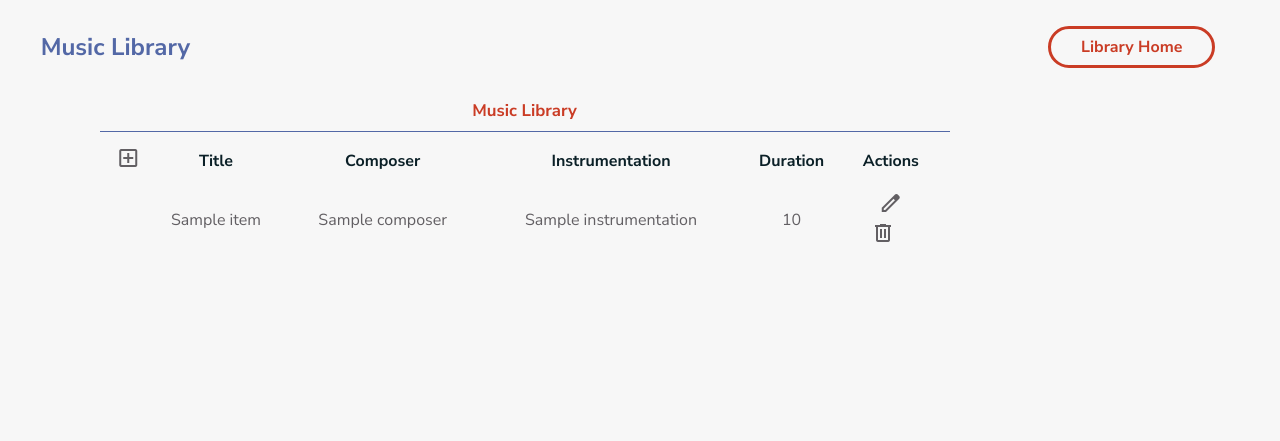
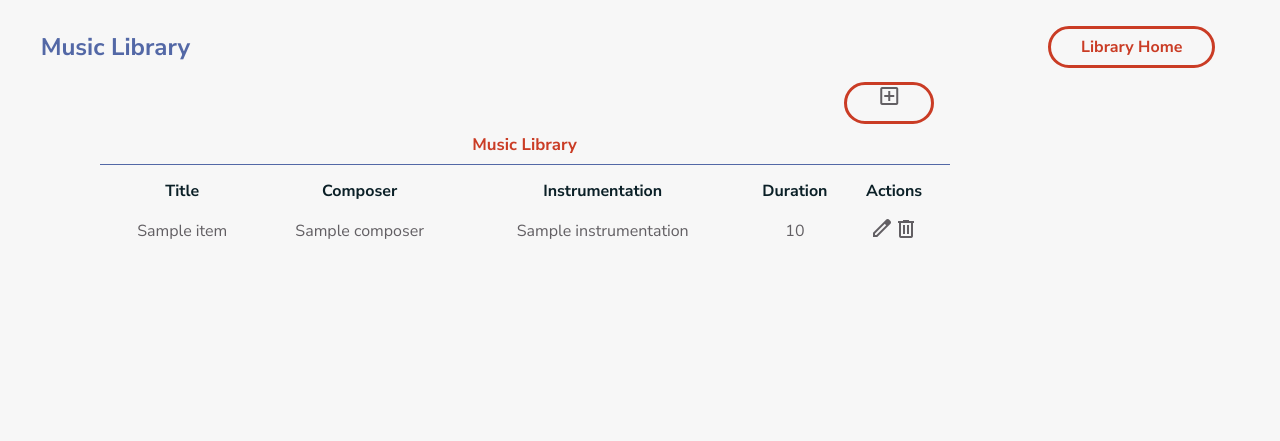
Before and after one commit to josquinlarsen/musico, a Flask app: page /library/view in a window 1280 px wide. Shown: the part 139-580 px from the top of the page. Run offline with Flask 3, Linux system fonts and the light colour scheme; the visitor is signed in with stand-in values (Sample User, id 1); tables that the repository leaves empty hold one stand-in row (values such as "Sample post"); a database or web service that is not in the repository returns one stand-in record (values such as "Sample title"); data that the repository does not hold is empty.

Commit message:
working out final stylings

```diff
--- a/app/app.py
+++ b/app/app.py
@@ -26,8 +26,24 @@ def format_date(date_value):
     """
     Convert Date to more USA freindly format
     """
-    formatted = date_value.strftime("%d %b %Y")
-    return formatted
+    month_dico = {
+        "01": "Jan",
+        "02": "Feb",
+        "03": "Mar",
+        "04": "Apr",
+        "05": "May",
+        "06": "Jun",
+        "07": "Jul",
+        "08": "Aug",
+        "09": "Sept",
+        "10": "Oct",
+        "11": "Nov",
+        "12": "Dec",
+    }
+    date_array = date_value.split('-')
+    formatted_date = f"{date_array[2]} {month_dico[date_array[1]]} {date_array[0]}"
+
+    return formatted_date
 
 # register Blueprints
 app.register_blueprint(index.bp)
--- a/app/static/main.js
+++ b/app/static/main.js
@@ -4,3 +4,22 @@ function confirmDelete(event, name) {
     const confirmed = confirm(`Do you want to delete ${name}? This cannot be undone.`);
     if (!confirmed) event.preventDefault();
 }
+
+// Display More Rows
+function loadMore() {
+    document.querySelectorAll('.hidden').forEach(row => row.classList.remove('hidden'));
+    document.getElementById('loadMoreClients').style.display = 'none';
+    document.getElementById('showLessClients').style.display = 'inline';
+}
+
+// Display Less Rows
+function showLess() {
+    document.querySelectorAll('tr').forEach((row, index) => {
+        if (index > 3) {
+            row.classList.add('hidden');
+        }
+    });
+    document.getElementById('loadMoreClients').style.display = 'inline';
+    document.getElementById('showLessClients').style.display = 'none';
+
+}
--- a/app/static/style.css
+++ b/app/static/style.css
@@ -296,6 +296,7 @@
       margin:1% 2%;
       padding:1%;
     }
+
     caption {
       border-bottom:1.5px solid var(--blue);
       color:var(--chili);
@@ -310,14 +311,17 @@
 
     tr td{
       text-align: center;
+      width:auto;
       padding:1%;
-    }
-    tr td :last-of-type {
-      width: 4rem;
     }
 
     tr th{
       padding:0.5%;
+
+    }
+    .action_btns {
+      display: flex;
+      justify-content: center;
     }
 
     /* Calendar */
@@ -329,7 +333,6 @@
       text-align: center;
       font-weight: 600;
     }
-
 
     table.calendar {
       padding:1%;
--- a/app/templates/base.html
+++ b/app/templates/base.html
@@ -1,4 +1,4 @@
-{% from 'macros/buttons.html' import add_button, edit_button, delete_button %}
+{% from 'macros/buttons.html' import add_button, edit_button, delete_button, sort_dates %}
 
 <!DOCTYPE html>
 <html lang="en">
@@ -8,7 +8,7 @@
     <title>{% block title %}musico{% endblock %}</title>
     <link rel="stylesheet" href="{{ url_for('static', filename='style.css') }}">
     <link rel="stylesheet"
-        href="https://fonts.googleapis.com/css2?family=Material+Symbols+Outlined:opsz,wght,FILL,GRAD@24,400,0,0&icon_names=add_box,arrow_downward,arrow_upward,chevron_left,chevron_right,delete,edit,edit_calendar,today" />
+        href="https://fonts.googleapis.com/css2?family=Material+Symbols+Outlined:opsz,wght,FILL,GRAD@24,400,0,0&icon_names=add_box,arrow_downward,arrow_upward,chevron_left,chevron_right,delete,edit,edit_calendar,help,today" />
     <script src="{{ url_for('static', filename='main.js') }}"></script>
 </head>
 <body>
--- a/app/templates/calendar/edit_event.html
+++ b/app/templates/calendar/edit_event.html
@@ -14,7 +14,7 @@
         <form method="POST">
             <fieldset>
                 <label for="date">Date:</label>
-                <input type="date" name="date" value="{{ event.date }}" required>
+                <input type="date" name="date" value="{{ event.date | format_date}}" required>
 
                 <label for="event_name">Event:</label>
                 <input type="text" name="event_name" value="{{ event.event_name }}" required>
--- a/app/templates/calendar/event_detail.html
+++ b/app/templates/calendar/event_detail.html
@@ -18,16 +18,14 @@
             <th>Actions:</th>
             <td>
                 <div class="action_btns">
-                <!-- Button to edit the event -->
                 {{ edit_button(event.event_name, url_for('event_calendar.update_event', event_id=event.id)) }}
-                <!-- Button to delete the event -->
                 {{ delete_button(event.event_name, url_for('event_calendar.delete_event', event_id=event.id)) }}
                 </div>
             </td>
         </tr>
         <tr>
             <th>Date: </th>
-            <td>{{event.date}}</td>
+            <td>{{event.date | format_date }}</td>
         <tr>
             <th>Event: </th>
             <td>{{ event.event_name }}</td>
--- a/app/templates/library/add_piece.html
+++ b/app/templates/library/add_piece.html
@@ -10,7 +10,7 @@
         <a href="{{ url_for('library.index') }}">Library Home</a>
     </div>
 </div>
-
+    <div class="container">
     <form method="POST">
         <fieldset>
             <label for="title">Title:</label>
@@ -28,6 +28,6 @@
             <button type="submit">Add</button>
         </fieldset>
     </form>
-
+</div>
 </main>
 {% endblock %}
--- a/app/templates/library/edit_piece.html
+++ b/app/templates/library/edit_piece.html
@@ -10,7 +10,7 @@
         <a href="{{ url_for('library.index') }}">Library Home</a>
     </div>
 </div>
-
+    <div class="container">
     <form method="POST">
         <fieldset>
             <label for="title">Title:</label>
@@ -29,6 +29,6 @@
 
         </fieldset>
     </form>
-
+</div>
 </main>
 {% endblock %}
--- a/app/templates/library/view_library.html
+++ b/app/templates/library/view_library.html
@@ -11,12 +11,15 @@
     </div>
 </div>
 <div class="container">
+<div class="client_container">
+    <div>
+        {{ add_button(url_for('library.add_piece'))}}
+    </div>
     <div>
         <table>
             <caption>Music Library</caption>
             <thead>
                 <tr>
-                    <th>{{ add_button(url_for('library.add_piece'))}}</th>
                     <th>Title</th>
                     <th>Composer</th>
                     <th>Instrumentation</th>
@@ -27,19 +30,20 @@
             <tbody>
                 {% for piece in pieces %}
                     <tr>
-                        <td></td>
                         <td>{{ piece.title }}</td>
                         <td>{{ piece.composer | default('---', true) }}</td>
                         <td>{{ piece.instrumentation }}</td>
                         <td>{{ piece.duration| default('---', true) }}</td>
-                        <td>
+                        <td><div class="action_btns">
                              {{ edit_button(piece.title, url_for('library.update_piece', piece_id=piece.id)) }}
                              {{ delete_button(piece.title, url_for('library.delete_piece', piece_id=piece.id)) }}
+                            </div>
                         </td>
                     </tr>
                 {% endfor %}
             </tbody>
         </table>
     </div>
+</div>
         </main>
 {% endblock %}
--- a/app/templates/macros/buttons.html
+++ b/app/templates/macros/buttons.html
@@ -1,6 +1,8 @@
 {% macro add_button(target_url) -%}
+<div class="add_btn_right page_buttons">
 <a href="{{ target_url }}" title="Add new entry"><span
     class="material-symbols-outlined">add_box</span></a>
+</div>
 {%- endmacro %}
 
 
@@ -16,3 +18,15 @@
         class="material-symbols-outlined">delete</span></button>
 </form>
 {%- endmacro %}
+
+{% macro sort_dates(target_url, direction) -%}
+<a class="ignore" href="{{ target_url }}" method="GET">
+    {% if direction == 'asc'%}
+    <span title="sort date ascending"
+    class="material-symbols-outlined">arrow_upward</span>
+    {% else %}
+    <span title="sort date descending"
+    class="material-symbols-outlined">arrow_downward</span>
+    {% endif %}
+</a>
+{%- endmacro %}
--- a/app/templates/users/home.html
+++ b/app/templates/users/home.html
@@ -14,7 +14,7 @@
         <div>
         <p> Choose a menu item from the top right to get started.
             <span class="tooltip" data-text="'Clients' is where you can track the people you do business with!">
-                <img src="{{ url_for('static', filename='images/question.svg')}}"/>
+                <span class="material-symbols-outlined">help</span>
             </span>
         </p>
         <br>
```
Also changed, not shown: app/templates/clients/manage_clients.html (+9 -8 lines), app/templates/clients/view_clients.html (+5 -23 lines).
